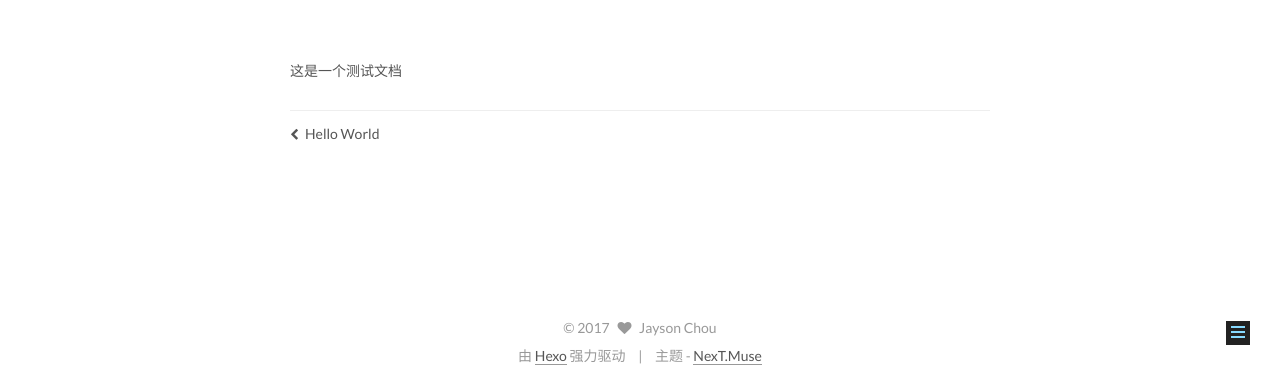
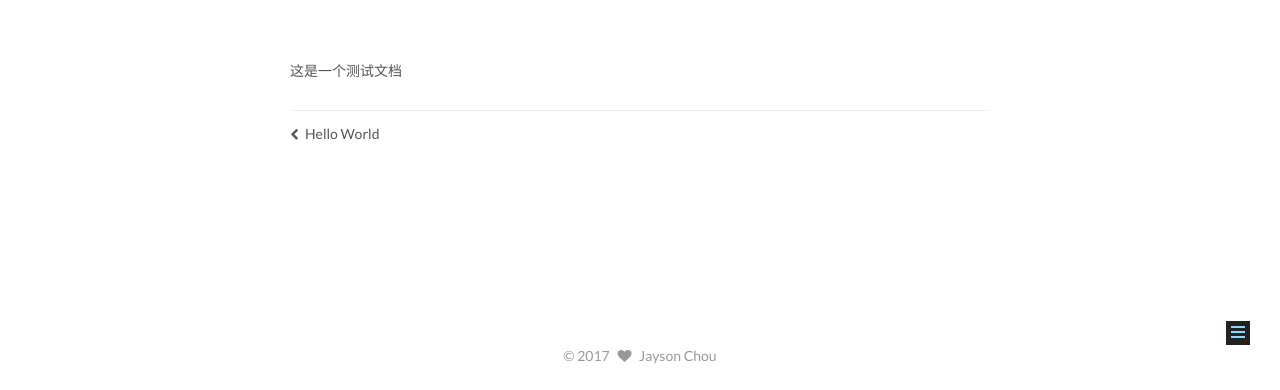
Before and after one commit to userjaydison/userjaydison, a plain HTML site: page 2017/06/01/firsttest/index.html in a window 1280 px wide. Shown: the part 410-800 px from the top of the page. Drawn offline with Linux system fonts and the light colour scheme.

Commit message:
Site updated: 2017-06-01 11:25:37

```diff
--- a/2017/06/01/firsttest/index.html
+++ b/2017/06/01/firsttest/index.html
@@ -482,18 +482,6 @@
 </div>
 
 
-<div class="powered-by">
-  由 <a class="theme-link" href="https://hexo.io">Hexo</a> 强力驱动
-</div>
-
-<div class="theme-info">
-  主题 -
-  <a class="theme-link" href="https://github.com/iissnan/hexo-theme-next">
-    NexT.Muse
-  </a>
-</div>
-
-
 
 
 
--- a/css/main.css
+++ b/css/main.css
@@ -1676,7 +1676,7 @@ pre .javascript .function {
   width: 4px;
   height: 4px;
   border-radius: 50%;
-  background: #7906a8;
+  background: #fbffbb;
 }
 .links-of-blogroll {
   font-size: 13px;
```
Also changed, not shown: 2017/06/01/hello-world/index.html (+0 -12 lines), archives/2017/06/index.html (+0 -12 lines), archives/2017/index.html (+0 -12 lines), archives/index.html (+0 -12 lines), index.html (+0 -12 lines).
